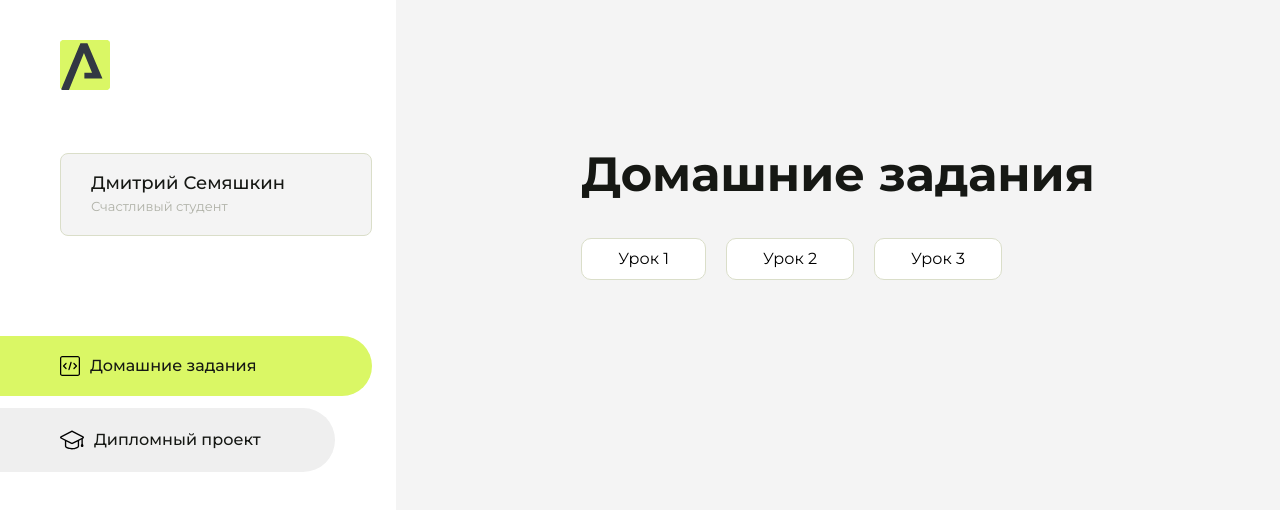
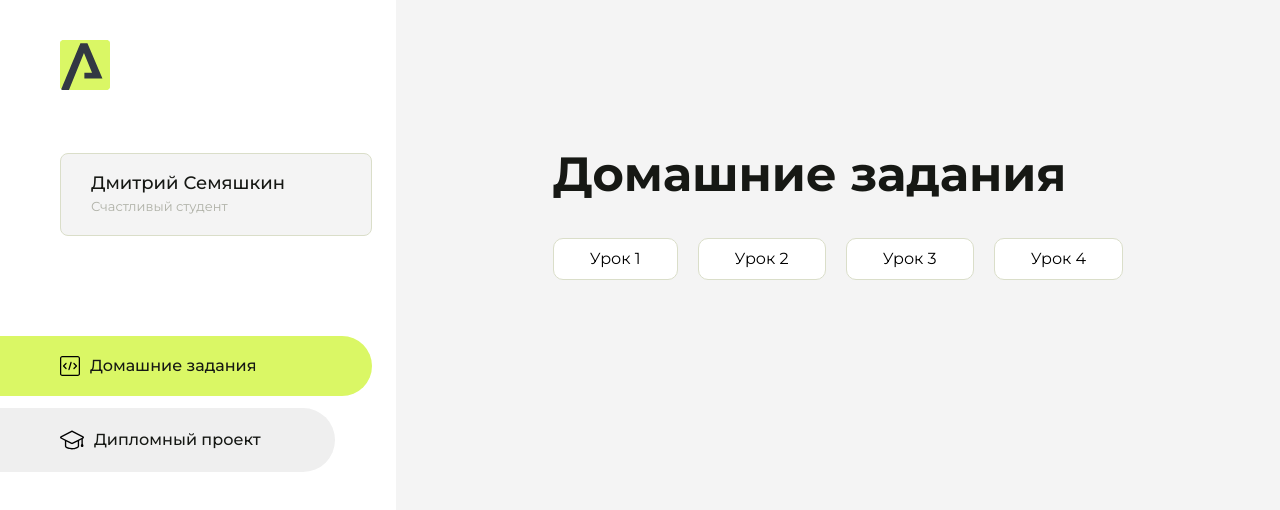
Before and after one commit to Semka-byt/Homework1, a plain HTML site: page index.html in a window 1280 px wide. Drawn offline with Linux system fonts and the light colour scheme.

Commit message:
Update index.html

```diff
--- a/index.html
+++ b/index.html
@@ -101,6 +101,9 @@
                     <li class="content__list-item">
                         <a href="Table_Hw/index.html">Урок 3</a>
                     </li>
+                    <li class="content__list-item">
+                        <a href="war/index.html">Урок 4</a>
+                    </li>
                 </ul>
             </div>
             <div class="content__block hidden" id="diplomBlock">
```
